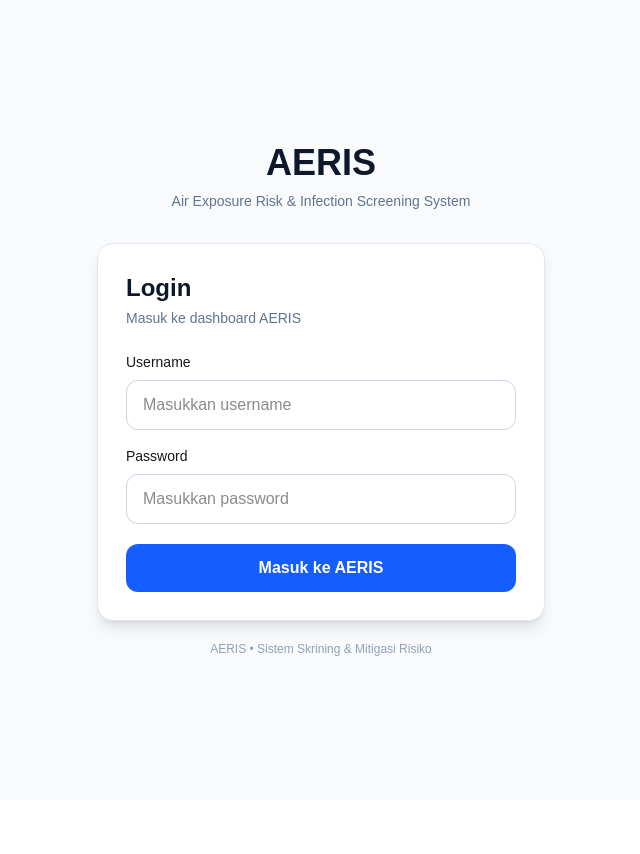
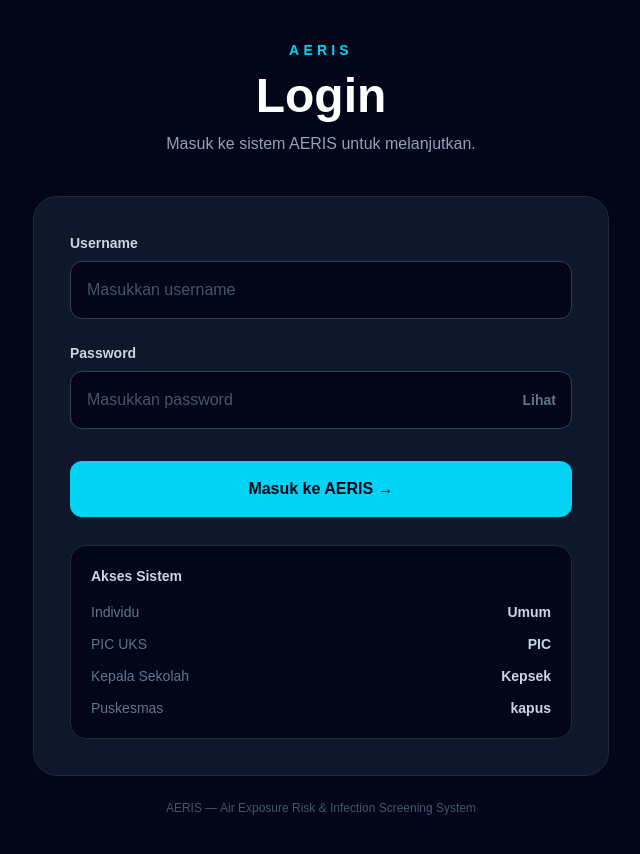
Before and after one commit to derufaith/aeris-web, a Next.js app: page /login in a window 1280 px wide. Shown: the whole page, without its empty margins (319-959 px from the left). Before the commit the page ends 800 px from the top, so only its background shows below. Built offline with nearby package versions, Linux system fonts and the light colour scheme.

Commit message:
update AERIS

```diff
--- a/app/login/page.tsx
+++ b/app/login/page.tsx
@@ -3,83 +3,177 @@
 import { useState } from "react";
 import { useRouter } from "next/navigation";
 
-const accounts = {
+// ============================================
+// TIPE ROLE
+// ============================================
+
+type Role = "individu" | "uks" | "kepsek" | "puskesmas";
+
+// ============================================
+// DATA LOGIN
+// ============================================
+
+const akun = {
   Umum: {
     password: "Umum",
-    role: "individu",
-    dashboard: "/dashboard/individu",
+    role: "individu" as Role,
+    nama: "Pengguna Umum",
   },
+
   PIC: {
     password: "PIC",
-    role: "uks",
-    dashboard: "/dashboard/uks",
+    role: "uks" as Role,
+    nama: "PIC UKS",
   },
+
   Kepsek: {
     password: "Kepsek",
-    role: "kepsek",
-    dashboard: "/dashboard/kepsek",
+    role: "kepsek" as Role,
+    nama: "Kepala Sekolah",
   },
+
   kapus: {
     password: "kapus",
-    role: "puskesmas",
-    dashboard: "/dashboard/puskesmas",
+    role: "puskesmas" as Role,
+    nama: "Puskesmas",
   },
 };
+
+// ============================================
+// LOGIN PAGE
+// ============================================
 
 export default function LoginPage() {
   const router = useRouter();
 
   const [username, setUsername] = useState("");
   const [password, setPassword] = useState("");
-  const [error, setError] = useState("");
 
-  function handleLogin(e: React.FormEvent) {
-    e.preventDefault();
-    setError("");
+  const [showPassword, setShowPassword] = useState(false);
+  const [loading, setLoading] = useState(false);
 
-    const account =
-      accounts[username as keyof typeof accounts];
+  // ============================================
+  // PROSES LOGIN
+  // ============================================
 
-    if (!account || account.password !== password) {
-      setError("Username atau password salah.");
+  function login() {
+    // -------------------------------
+    // VALIDASI USERNAME
+    // -------------------------------
+
+    if (!username.trim()) {
+      alert("Silakan masukkan username.");
       return;
     }
 
-    // Simpan role sementara untuk menentukan akses dashboard
-    localStorage.setItem("aeris_role", account.role);
+    // -------------------------------
+    // VALIDASI PASSWORD
+    // -------------------------------
+
+    if (!password) {
+      alert("Silakan masukkan password.");
+      return;
+    }
+
+    setLoading(true);
+
+    const user = akun[username as keyof typeof akun];
+
+    // -------------------------------
+    // CEK AKUN
+    // -------------------------------
+
+    if (!user || user.password !== password) {
+      alert("Username atau password salah.");
+      setLoading(false);
+      return;
+    }
+
+    // ============================================
+    // SIMPAN SESSION
+    // ============================================
+
+    localStorage.setItem("aeris_role", user.role);
     localStorage.setItem("aeris_username", username);
+    localStorage.setItem("aeris_nama", user.nama);
 
-    router.push(account.dashboard);
+    // ============================================
+    // REDIRECT
+    // ============================================
+
+    if (user.role === "individu") {
+      router.push("/dashboard/individu");
+    }
+
+    if (user.role === "uks") {
+      router.push("/dashboard/uks");
+    }
+
+    if (user.role === "kepsek") {
+      router.push("/dashboard/kepsek");
+    }
+
+    if (user.role === "puskesmas") {
+      router.push("/dashboard/puskesmas");
+    }
+
+    setLoading(false);
   }
 
+  // ============================================
+  // ENTER UNTUK LOGIN
+  // ============================================
+
+  function handleKeyDown(
+    e: React.KeyboardEvent<HTMLInputElement>
+  ) {
+    if (e.key === "Enter") {
+      login();
+    }
+  }
+
+  // ============================================
+  // UI
+  // ============================================
+
   return (
-    <main className="min-h-screen bg-slate-50 flex items-center justify-center px-6">
-      <div className="w-full max-w-md">
+    <main className="min-h-screen bg-slate-950 text-white px-6 py-10 flex items-center justify-center">
 
-        <div className="text-center mb-8">
-          <h1 className="text-4xl font-bold text-slate-900">
+      <div className="w-full max-w-xl">
+
+        {/* ======================================
+            HEADER
+        ====================================== */}
+
+        <div className="text-center mb-10">
+
+          <p className="text-cyan-400 font-bold tracking-[0.3em] text-sm">
             AERIS
+          </p>
+
+          <h1 className="mt-3 text-4xl md:text-5xl font-black">
+            Login
           </h1>
 
-          <p className="text-sm text-slate-500 mt-2">
-            Air Exposure Risk & Infection Screening System
+          <p className="mt-3 text-slate-400">
+            Masuk ke sistem AERIS untuk melanjutkan.
           </p>
+
         </div>
 
-        <form
-          onSubmit={handleLogin}
-          className="bg-white rounded-2xl shadow-lg border border-slate-200 p-7"
-        >
-          <h2 className="text-2xl font-bold text-slate-900">
-            Login
-          </h2>
+        {/* ======================================
+            CARD
+        ====================================== */}
 
-          <p className="text-sm text-slate-500 mt-1 mb-6">
-            Masuk ke dashboard AERIS
-          </p>
+        <div className="rounded-3xl border border-slate-800 bg-slate-900 p-7 md:p-9">
 
-          <div className="mb-4">
-            <label className="block text-sm font-medium mb-2">
+          {/* ======================================
+              USERNAME
+          ====================================== */}
+
+          <div className="mb-6">
+
+            <label className="mb-2 block text-sm font-bold text-slate-300">
               Username
             </label>
 
@@ -87,44 +181,128 @@ export default function LoginPage() {
               type="text"
               value={username}
               onChange={(e) => setUsername(e.target.value)}
+              onKeyDown={handleKeyDown}
               placeholder="Masukkan username"
-              className="w-full px-4 py-3 rounded-xl border border-slate-300 outline-none focus:ring-2 focus:ring-blue-500"
+              autoComplete="username"
+              className="w-full rounded-xl border border-slate-700 bg-slate-950 px-4 py-4 text-white placeholder:text-slate-600 outline-none transition focus:border-cyan-400"
             />
+
           </div>
 
-          <div className="mb-5">
-            <label className="block text-sm font-medium mb-2">
+          {/* ======================================
+              PASSWORD
+          ====================================== */}
+
+          <div className="mb-8">
+
+            <label className="mb-2 block text-sm font-bold text-slate-300">
               Password
             </label>
 
-            <input
-              type="password"
-              value={password}
-              onChange={(e) => setPassword(e.target.value)}
-              placeholder="Masukkan password"
-              className="w-full px-4 py-3 rounded-xl border border-slate-300 outline-none focus:ring-2 focus:ring-blue-500"
-            />
+            <div className="relative">
+
+              <input
+                type={showPassword ? "text" : "password"}
+                value={password}
+                onChange={(e) => setPassword(e.target.value)}
+                onKeyDown={handleKeyDown}
+                placeholder="Masukkan password"
+                autoComplete="current-password"
+                className="w-full rounded-xl border border-slate-700 bg-slate-950 px-4 py-4 pr-20 text-white placeholder:text-slate-600 outline-none transition focus:border-cyan-400"
+              />
+
+              <button
+                type="button"
+                onClick={() =>
+                  setShowPassword(!showPassword)
+                }
+                className="absolute right-4 top-1/2 -translate-y-1/2 text-sm font-bold text-slate-500 transition hover:text-cyan-400"
+              >
+                {showPassword ? "Sembunyikan" : "Lihat"}
+              </button>
+
+            </div>
+
           </div>
 
-          {error && (
-            <div className="mb-4 rounded-xl bg-red-50 border border-red-200 text-red-600 px-4 py-3 text-sm">
-              {error}
-            </div>
-          )}
+          {/* ======================================
+              TOMBOL LOGIN
+          ====================================== */}
 
           <button
-            type="submit"
-            className="w-full bg-blue-600 hover:bg-blue-700 text-white font-semibold py-3 rounded-xl transition"
+            type="button"
+            onClick={login}
+            disabled={loading}
+            className="w-full rounded-xl bg-cyan-400 px-6 py-4 font-black text-slate-950 transition hover:bg-cyan-300 disabled:cursor-not-allowed disabled:opacity-50"
           >
-            Masuk ke AERIS
+            {loading ? "Memproses..." : "Masuk ke AERIS →"}
           </button>
-        </form>
 
-        <p className="text-center text-xs text-slate-400 mt-5">
-          AERIS • Sistem Skrining & Mitigasi Risiko
+          {/* ======================================
+              INFO
+          ====================================== */}
+
+          <div className="mt-7 rounded-2xl border border-slate-800 bg-slate-950 p-5">
+
+            <p className="text-sm font-bold text-slate-300">
+              Akses Sistem
+            </p>
+
+            <div className="mt-4 space-y-3 text-sm">
+
+              <div className="flex justify-between gap-4">
+                <span className="text-slate-500">
+                  Individu
+                </span>
+                <span className="font-bold text-slate-300">
+                  Umum
+                </span>
+              </div>
+
+              <div className="flex justify-between gap-4">
+                <span className="text-slate-500">
+                  PIC UKS
+                </span>
+                <span className="font-bold text-slate-300">
+                  PIC
+                </span>
+              </div>
+
+              <div className="flex justify-between gap-4">
+                <span className="text-slate-500">
+                  Kepala Sekolah
+                </span>
+                <span className="font-bold text-slate-300">
+                  Kepsek
+                </span>
+              </div>
+
+              <div className="flex justify-between gap-4">
+                <span className="text-slate-500">
+                  Puskesmas
+                </span>
+                <span className="font-bold text-slate-300">
+                  kapus
+                </span>
+              </div>
+
+            </div>
+
+          </div>
+
+        </div>
+
+        {/* ======================================
+            FOOTER
+        ====================================== */}
+
+        <p className="mt-6 text-center text-xs text-slate-600">
+          AERIS — Air Exposure Risk & Infection Screening
+          System
         </p>
 
       </div>
+
     </main>
   );
 }
```
